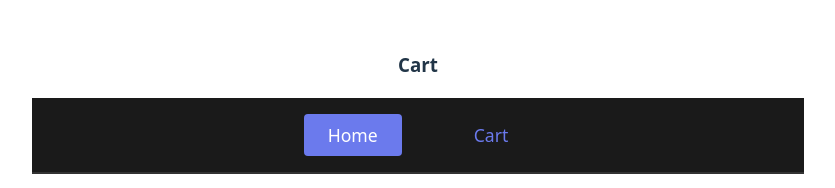
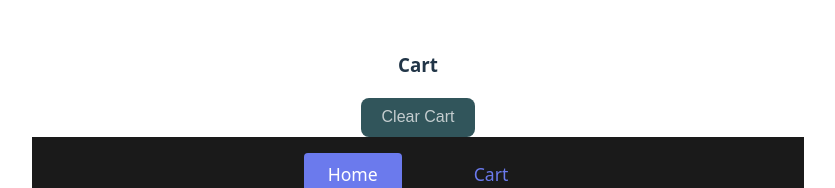
Before and after one commit to D-Villanueva204/Web-Store-Project, a React (Vite) app in the folder web-store-project/: page / in a window 1280 px wide. Shown: the top 188 px of the page, without its empty margins (222-1057 px from the left). Built offline with nearby package versions, Linux system fonts and the light colour scheme.

Commit message:
Added clear button.

```diff
--- a/web-store-project/src/App.tsx
+++ b/web-store-project/src/App.tsx
@@ -16,9 +16,14 @@ function App() {
     setCart([...items, item]);
   };
 
+  const clearCart = () => {
+    setCart([]);
+  }
+
+
   return (
     <>
-      <Sidebar items={items} />
+      <Sidebar items={items} clearCart={clearCart}/>
       <Routes>
         <Route path='/' element={<Layout />}>
           <Route index element={<MainPage addItemToCart={addItemToCart} />} />
--- a/web-store-project/src/components/web-store/sidebar/sidebar.tsx
+++ b/web-store-project/src/components/web-store/sidebar/sidebar.tsx
@@ -1,9 +1,10 @@
 import type { Part } from "../parts/general/PartTypes";
 
-function Sidebar({ items }: { items: Part[] }) {
+function Sidebar({ items, clearCart }: { items: Part[], clearCart: () => void}) {
     return (
         <section className="sidebar-section">
             <h3> Cart </h3>
+            <button type="button" onClick={clearCart}> Clear Cart </button>
             <table>
                 <tbody>
                     {items.map((item, index) =>
```
